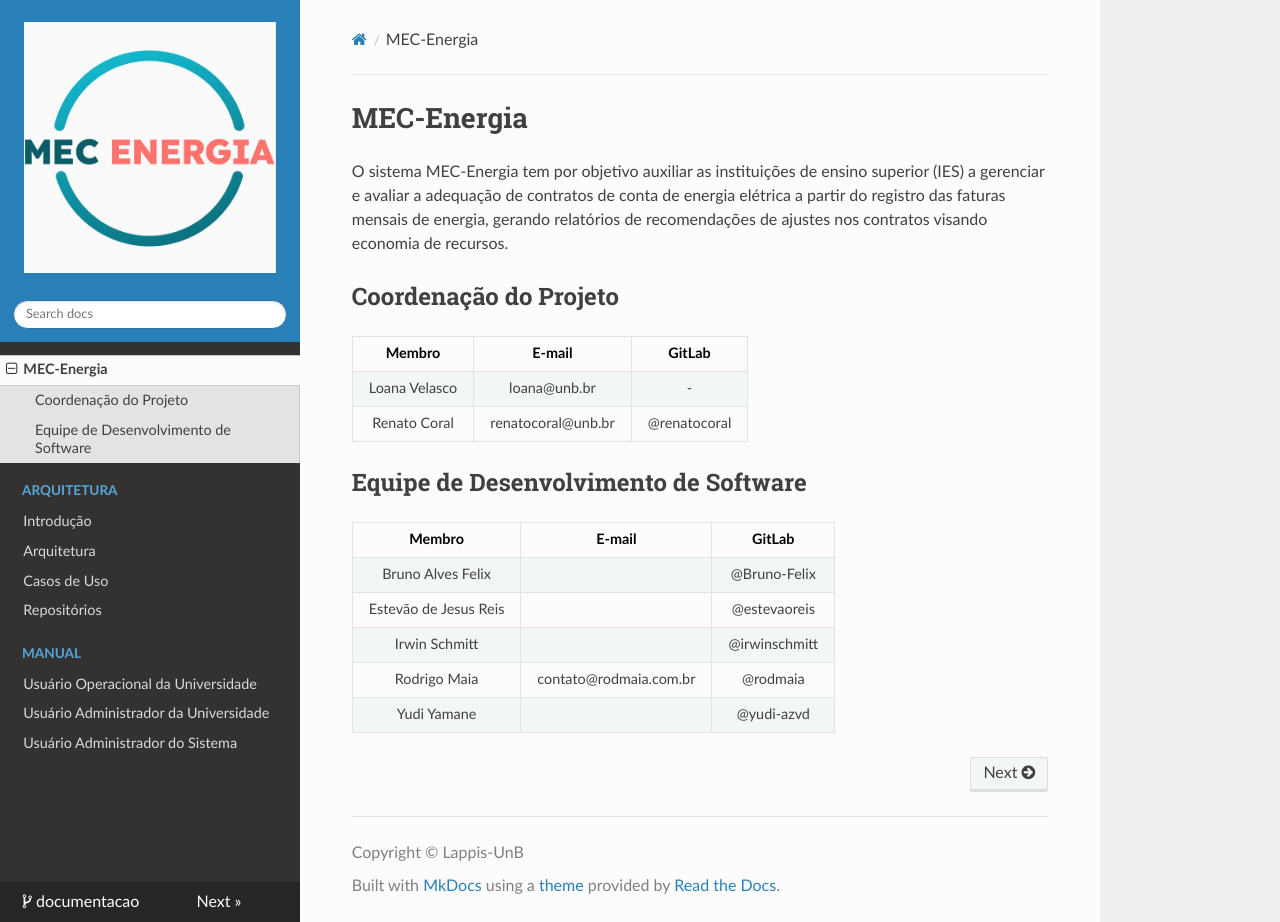
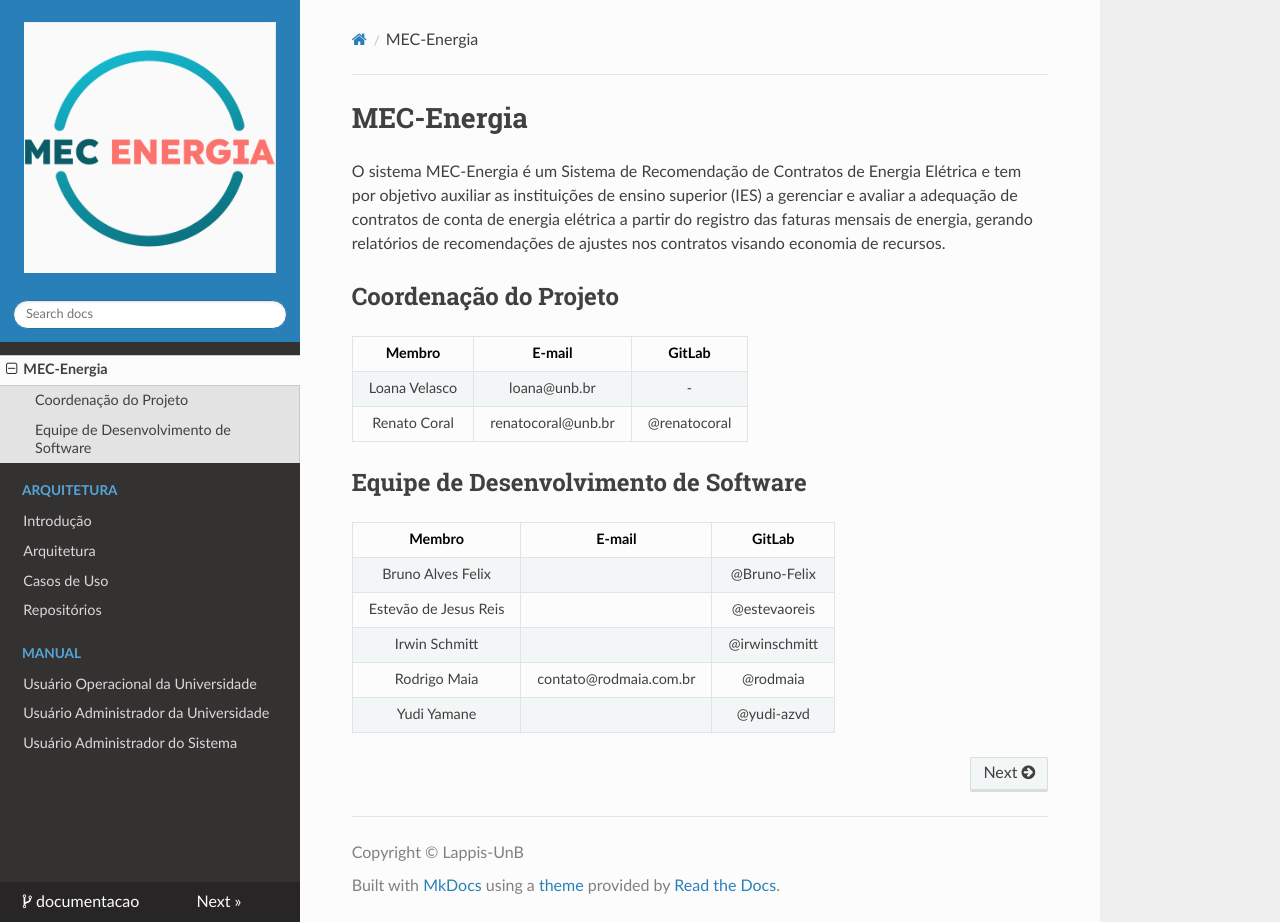
Before and after one commit to lappis-unb/documentacao, an MkDocs documentation site: the page built from docs/index.md, in a window 1280 px wide and 922 px high. Built offline with MkDocs 1.6.1, drawn with Linux system fonts in a browser that asks for light colours; nearby versions of some CDN libraries.

Commit message:
Update index.md

```diff
--- a/docs/index.md
+++ b/docs/index.md
@@ -1,6 +1,6 @@
 # MEC-Energia
 
-O sistema MEC-Energia tem por objetivo auxiliar as instituições de ensino superior (IES) a gerenciar e avaliar a adequação de contratos de conta de energia elétrica a partir do registro das faturas mensais de energia, gerando relatórios de recomendações de ajustes nos contratos visando economia de recursos.
+O sistema MEC-Energia é um Sistema de Recomendação de Contratos de Energia Elétrica e tem por objetivo auxiliar as instituições de ensino superior (IES) a gerenciar e avaliar a adequação de contratos de conta de energia elétrica a partir do registro das faturas mensais de energia, gerando relatórios de recomendações de ajustes nos contratos visando economia de recursos.
 
 ## Coordenação do Projeto
 
```
